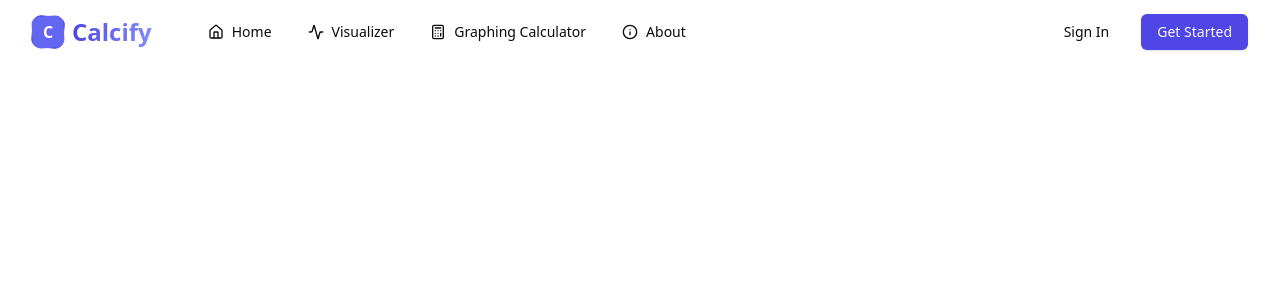
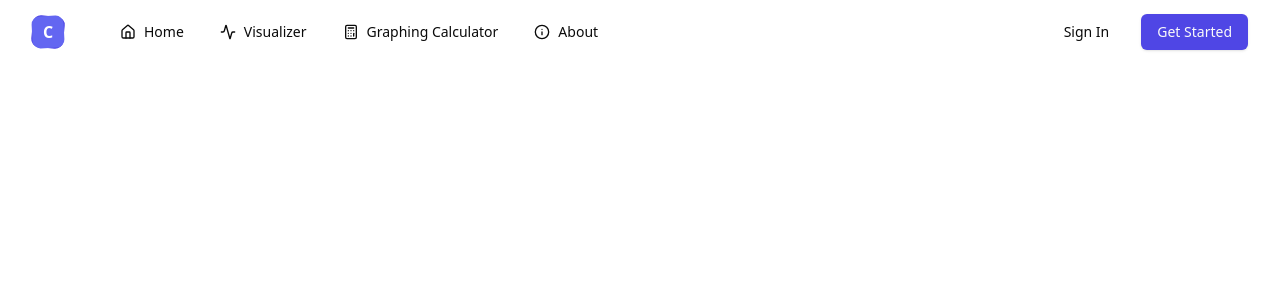
Before and after one commit to Mohit2005123/calcify-n, a Next.js app: page / in a window 1280 px wide. Shown: the top 300 px of the page. Built offline with nearby package versions, Linux system fonts and the light colour scheme.

Commit message:
Improved the ui of the navbar

```diff
--- a/package.json
+++ b/package.json
@@ -23,6 +23,7 @@
     "lucide-react": "^0.451.0",
     "mathjs": "^13.2.0",
     "next": "14.2.15",
+    "next-themes": "^0.3.0",
     "react": "^18",
     "react-dom": "^18",
     "tailwind-merge": "^2.5.4",
--- a/src/components/landingpage/Navbar.jsx
+++ b/src/components/landingpage/Navbar.jsx
@@ -43,14 +43,8 @@ const Navbar = () => {
         <div className="flex justify-between h-16">
           <div className="flex items-center">
             <Link href="/" className="flex items-center space-x-2">
-              <div className="relative w-8 h-8">
-                <div className="absolute inset-0 bg-indigo-600 rounded-lg transform rotate-6"></div>
-                <div className="absolute inset-0 bg-indigo-500 rounded-lg transform -rotate-3"></div>
-                <span className="relative flex items-center justify-center h-full text-white font-bold">C</span>
-              </div>
-              <span className="text-2xl font-bold bg-gradient-to-r from-indigo-600 to-indigo-400 bg-clip-text text-transparent">
-                Calcify
-              </span>
+              {/* Logo Component */}
+              <Logo />
             </Link>
 
             {/* Desktop Navigation */}
@@ -87,6 +81,7 @@ const Navbar = () => {
               size="icon"
               onClick={() => setMobileMenuOpen(!mobileMenuOpen)}
               className="relative inline-flex items-center justify-center rounded-md p-2 text-gray-700"
+              aria-expanded={mobileMenuOpen}
             >
               <span className="sr-only">Open main menu</span>
               {mobileMenuOpen ? (
@@ -102,7 +97,7 @@ const Navbar = () => {
       {/* Mobile Menu */}
       {mobileMenuOpen && (
         <div className="lg:hidden">
-          <div className="fixed inset-0 z-50 bg-white">
+          <div className="fixed inset-0 z-50 bg-white transition-opacity duration-300">
             <div className="flex flex-col h-full">
               <div className="flex items-center justify-between px-4 h-16 border-b border-gray-200">
                 <Link href="/" className="flex items-center space-x-2">
@@ -143,4 +138,13 @@ const Navbar = () => {
   )
 }
 
+// Example of a Logo component
+const Logo = () => (
+  <div className="relative w-8 h-8">
+    <div className="absolute inset-0 bg-indigo-600 rounded-lg transform rotate-6"></div>
+    <div className="absolute inset-0 bg-indigo-500 rounded-lg transform -rotate-3"></div>
+    <span className="relative flex items-center justify-center h-full text-white font-bold">C</span>
+  </div>
+)
+
 export default Navbar
```
Also changed, not shown: 1 other file (tests, documents, lock files or other folders).
